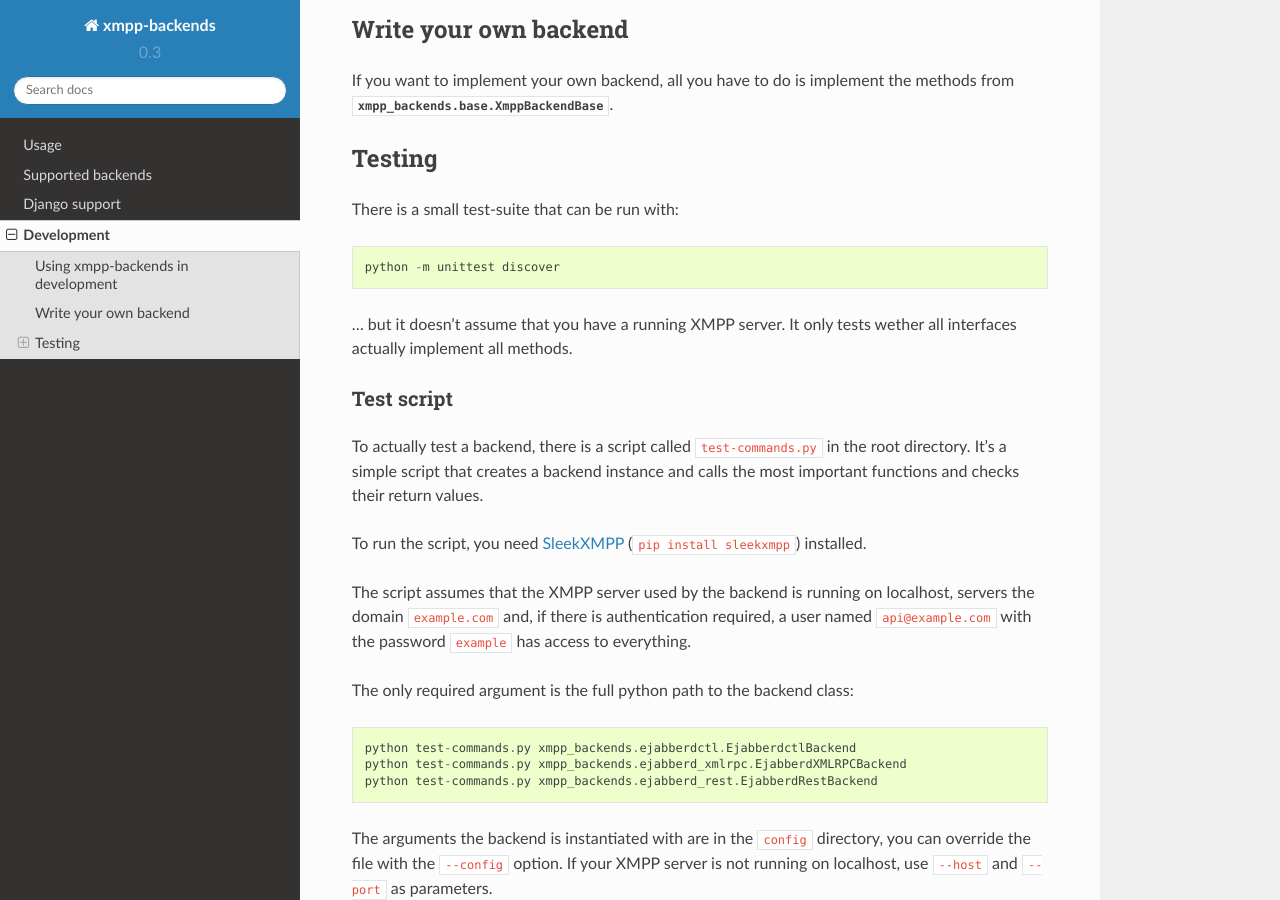
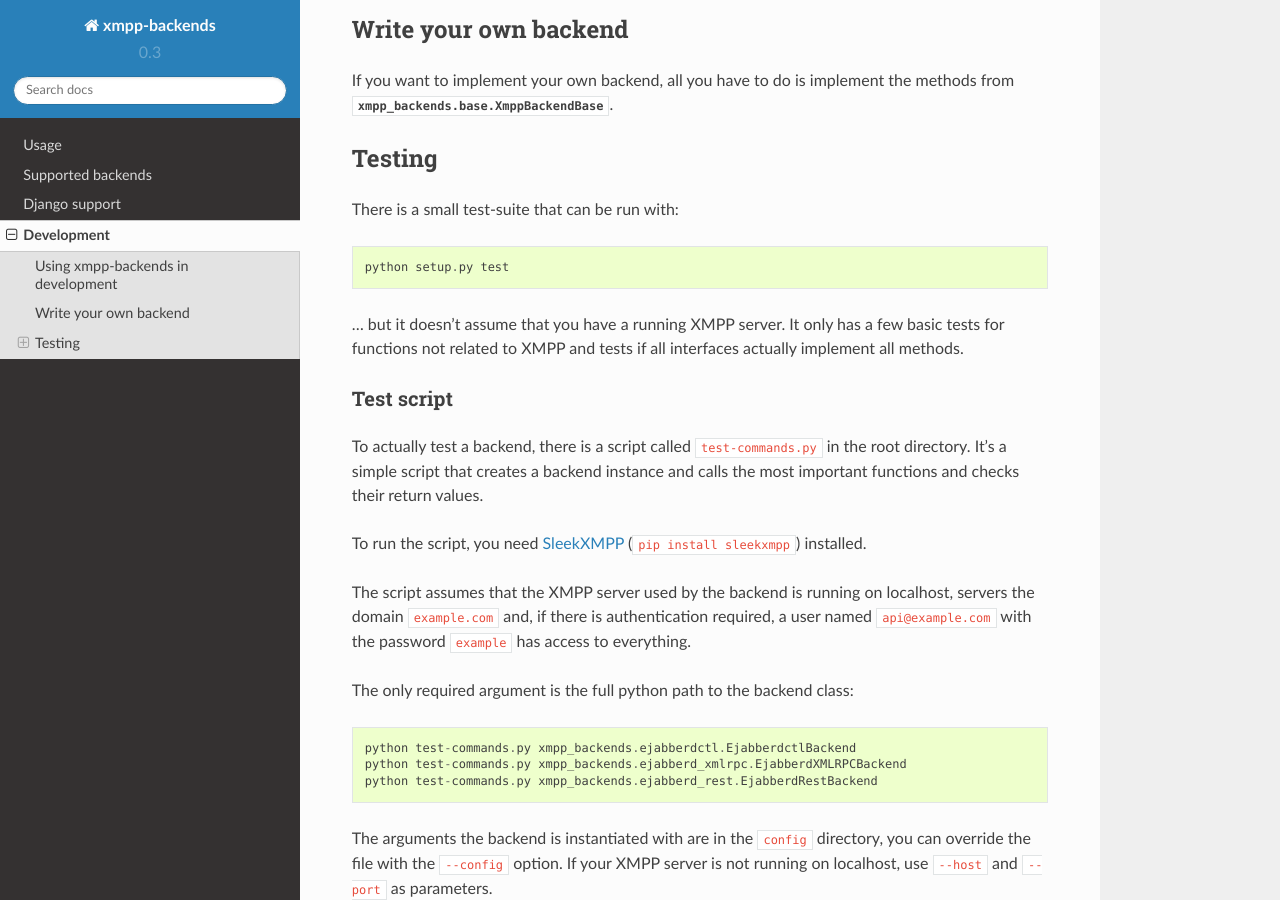
Before and after one commit to mathiasertl/xmpp-backends, a Sphinx documentation site: the page built from docs/development.rst, in a window 1280 px wide and 900 px high, scrolled down 411 px. Built offline with Sphinx 7.4.7 and the Read the Docs theme 2.0.0, drawn with Linux system fonts in a browser that asks for light colours.

Commit message:
minor doc update

```diff
--- a/docs/development.rst
+++ b/docs/development.rst
@@ -29,10 +29,10 @@ Testing
 
 There is a small test-suite that can be run with::
 
-   python -m unittest discover
+   python setup.py test
 
-... but it doesn't assume that you have a running XMPP server. It only tests
-wether all interfaces actually implement all methods.
+... but it doesn't assume that you have a running XMPP server. It only has a few basic tests for functions not
+related to XMPP and tests if all interfaces actually implement all methods.
 
 Test script
 ===========
```
